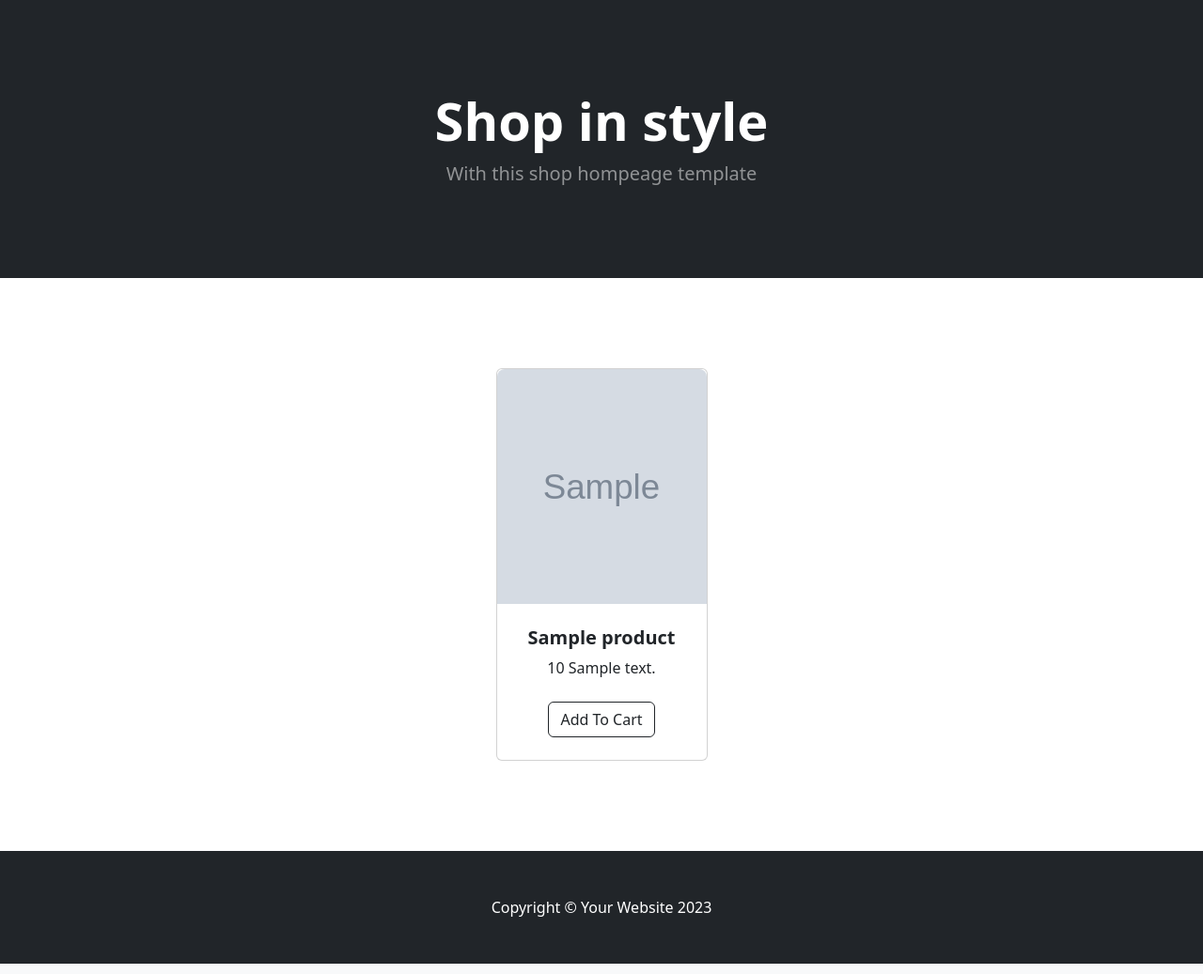
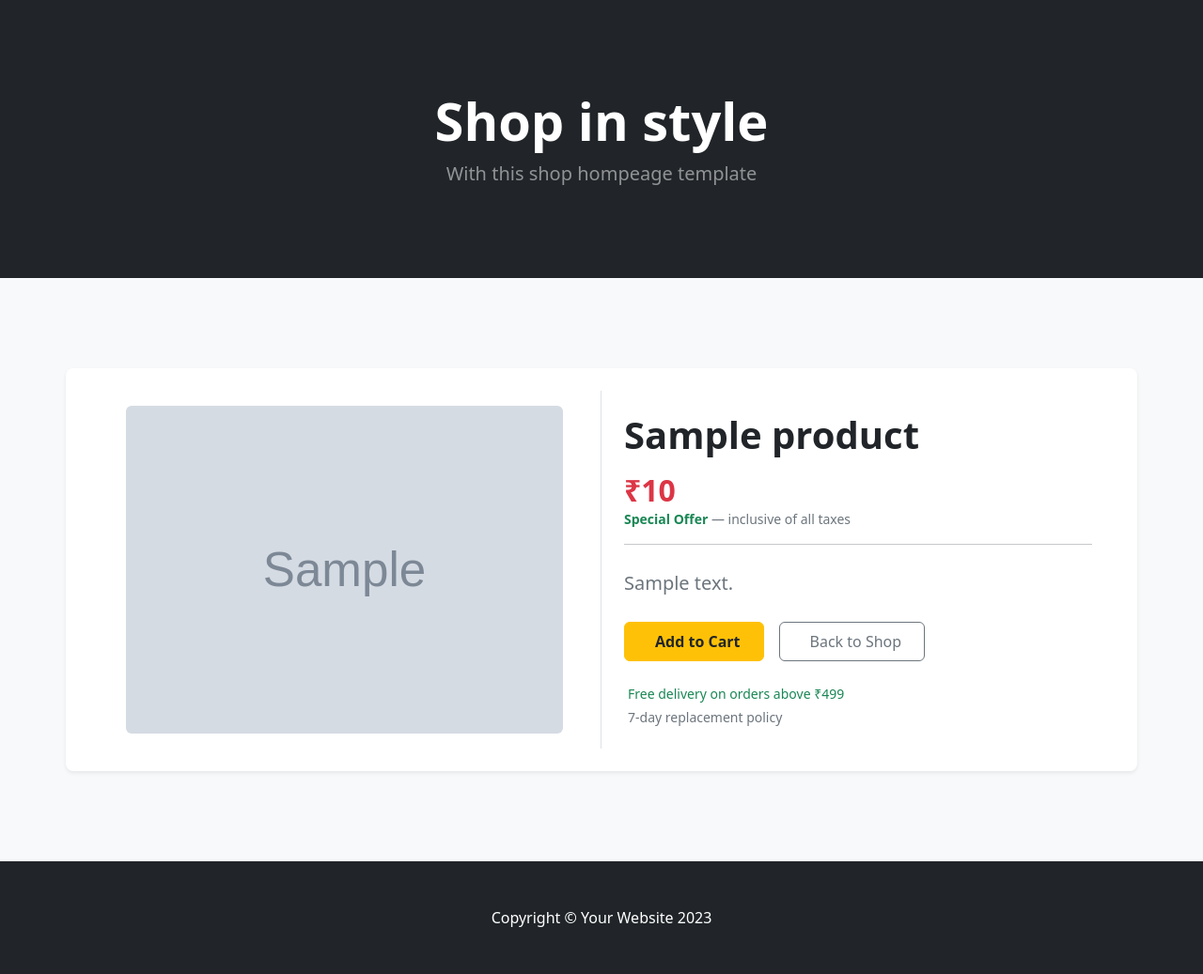
Before and after one commit to dindarshil1945/Ekartproject, a Django app: template EkartProject/ekartApp/templates/detail_view.html in a window 1280 px wide. Shown: the part 57-1094 px from the top of the page at 94% size. Run offline with Django 3.2, Linux system fonts and the light colour scheme; the template is opened without the code that fills it: most values are stand-ins (such as "Sample title", 1, 10 or a date in 2020); grey boxes marked "Sample" are stand-in pictures; some libraries are stand-ins or nearby versions.

Commit message:
modified

```diff
--- a/EkartProject/ekartApp/templates/cart_view.html
+++ b/EkartProject/ekartApp/templates/cart_view.html
@@ -51,10 +51,10 @@
                   ₹{{ cart.product.price|floatformat:2|add:cart.quantity }}
                 </h6>
                 <a
-                  href="#"
+                  href="{% url 'cart_order_view' cart.id %}"
                   class="btn btn-outline-danger btn-sm"
                 >
-                  <i class="fas fa-trash"></i> Remove
+                  <i class="fas fa-trash"></i> Order
                 </a>
               </div>
             </div>
--- a/EkartProject/ekartApp/templates/detail_view.html
+++ b/EkartProject/ekartApp/templates/detail_view.html
@@ -1,33 +1,63 @@
 {% extends 'index.html' %}
 {% block content %}
-    <section class="py-5">
-        <div class="container px-4 px-lg-5 mt-5">
-            <div class="row gx-4 gx-lg-5 row-cols-2 row-cols-md-3 row-cols-xl-4 justify-content-center">
+<section class="py-5 bg-light">
+  <div class="container px-4 px-lg-5 my-5 bg-white shadow-sm rounded-3 p-4">
+    <div class="row gx-4 gx-lg-5 align-items-center">
 
-                <div class="col mb-5">
-                    <div class="card h-100">
-                        <!-- Product image-->
-                        <img class="card-img-top" src="{{ product.image.url }}" alt="{{ product.product_name }}">
-                        <!-- Product details-->
-                        <div class="card-body p-4">
-                            <div class="text-center">
-                                <!-- Product name-->
-                                <h5 class="fw-bolder">{{product.product_name}}</h5>
-                                <!-- Product price-->
-                                {{product.price}}
-                                {{product.description}}
-                            </div>
-                        </div>
-                        <!-- Product actions-->
-                        <div class="card-footer p-4 pt-0 border-top-0 bg-transparent">
-                            <div class="text-center"><a class="btn btn-outline-dark mt-auto" href="{% url 'add_to_cart' product.id %}">Add To Cart</a>
-                            </div>
-                        </div>
-                    </div>
-                </div>
+      <!-- Product Image -->
+      <div class="col-md-6 text-center border-end">
+        <div class="p-3">
+          <img
+            src="{{ product.image.url }}"
+            alt="{{ product.product_name }}"
+            class="img-fluid rounded"
+            style="max-height: 500px; object-fit: contain; width: 100%;"
+          >
+        </div>
+      </div>
 
+      <!-- Product Details -->
+      <div class="col-md-6 px-4">
+        <h1 class="display-6 fw-bold mb-3">{{ product.product_name }}</h1>
 
-            </div>
+        <!-- Price section -->
+        <div class="mb-4">
+          <h2 class="text-danger fw-bold mb-0">₹{{ product.price }}</h2>
+          <p class="text-muted small mb-0">
+            <span class="text-success fw-semibold">Special Offer</span> — inclusive of all taxes
+          </p>
+          <hr>
         </div>
-    </section>
-    {% endblock %}
+
+        <!-- Description -->
+        <p class="lead text-secondary mb-4" style="line-height: 1.7;">
+          {{ product.description }}
+        </p>
+
+        <!-- CTA Buttons -->
+        <div class="d-flex gap-3">
+          <a href="{% url 'add_to_cart' product.id %}"
+             class="btn btn-warning text-dark fw-semibold px-4 py-2">
+            <i class="fas fa-shopping-cart me-2"></i> Add to Cart
+          </a>
+          <a href="{% url 'home_view' %}"
+             class="btn btn-outline-secondary px-4 py-2">
+            <i class="fas fa-arrow-left me-2"></i> Back to Shop
+          </a>
+        </div>
+
+        <!-- Extra Info -->
+        <div class="mt-4">
+          <p class="text-success small mb-1">
+            <i class="fas fa-truck me-1"></i> Free delivery on orders above ₹499
+          </p>
+          <p class="text-muted small mb-0">
+            <i class="fas fa-undo me-1"></i> 7-day replacement policy
+          </p>
+        </div>
+      </div>
+
+    </div>
+  </div>
+</section>
+{% endblock %}
--- a/EkartProject/ekartproject/urls.py
+++ b/EkartProject/ekartproject/urls.py
@@ -28,5 +28,6 @@ urlpatterns = [
     path('detailView/<int:id>', views.DetailView.as_view(),name="detail_view"),
     path('add/cart/<int:id>', views.AddToCartView.as_view(),name="add_to_cart"),
     path('cart', views.CartListView.as_view(),name="cart_view"),
+    path('order/<int:id>', views.PlaceOrderView.as_view(),name="cart_order_view"),
     path('logout', views.LogoutView.as_view(),name="logout"),
 ]+static(settings.MEDIA_URL, document_root=settings.MEDIA_ROOT)
```
Also changed, not shown: EkartProject/ekartApp/forms.py (+9 -1 lines), EkartProject/ekartApp/templates/add_to_cart.html (+56 -25 lines), EkartProject/ekartApp/templates/order.html (added, +48 -0 lines), EkartProject/ekartApp/views.py (+49 -3 lines), EkartProject/ekartproject/settings.py (+7 -0 lines), EkartProject/db.sqlite3.
